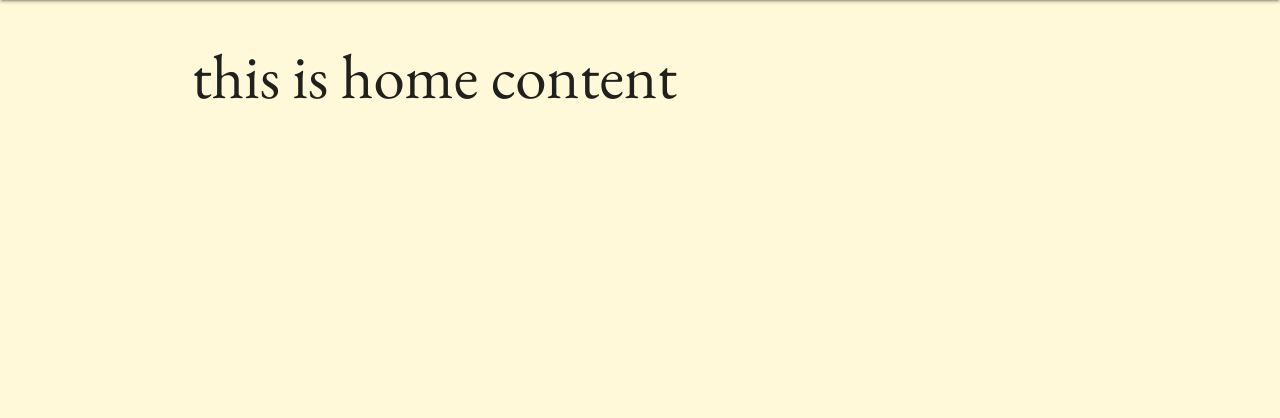
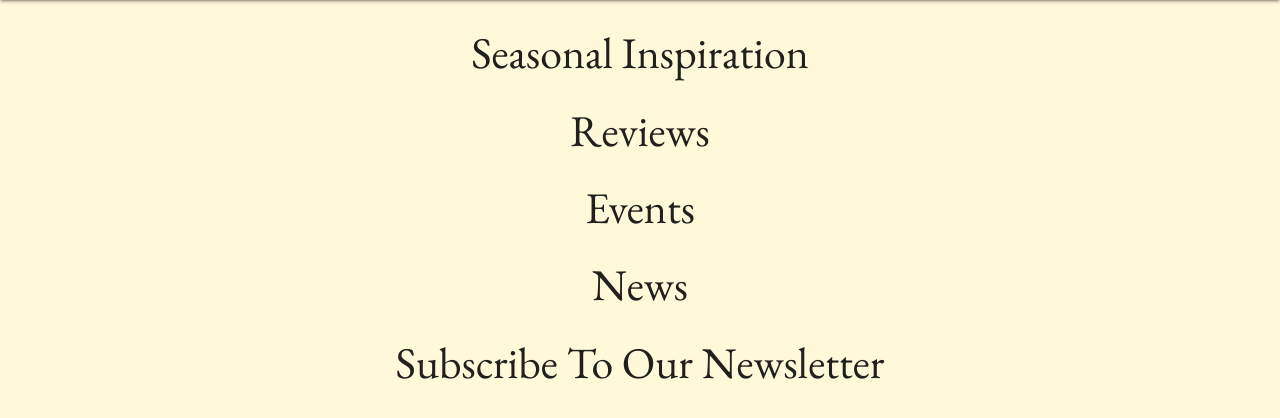
Before and after one commit to Ollie-Judge/le-cuire, a Flask app: page / in a window 1280 px wide. Shown: the part 64-482 px from the top of the page. Run offline with Flask 2, Linux system fonts and the light colour scheme; some libraries are stand-ins or nearby versions.

Commit message:
added headers for some ideas for the home page

```diff
--- a/templates/home.html
+++ b/templates/home.html
@@ -1,8 +1,27 @@
 {% extends "base.html" %}
 {% block content %}
 
-   <div class="home-content">
-    <h1>this is home content</h1>
+   <div class="center-align">
+      <h3>Seasonal Inspiration</h3>
    </div>
 
+   <div class="center-align">
+      <h3>Reviews</h3>
+      <p>
+      </p>
+   </div>
+
+   <div class="center-align">
+      <h3>Events</h3>
+   </div>
+
+   <div class="center-align">
+      <h3>News</h3>
+   </div>
+
+   <div class="center-align">
+      <h3>Subscribe To Our Newsletter</h3>
+   </div>
+
+
 {% endblock %}
```
